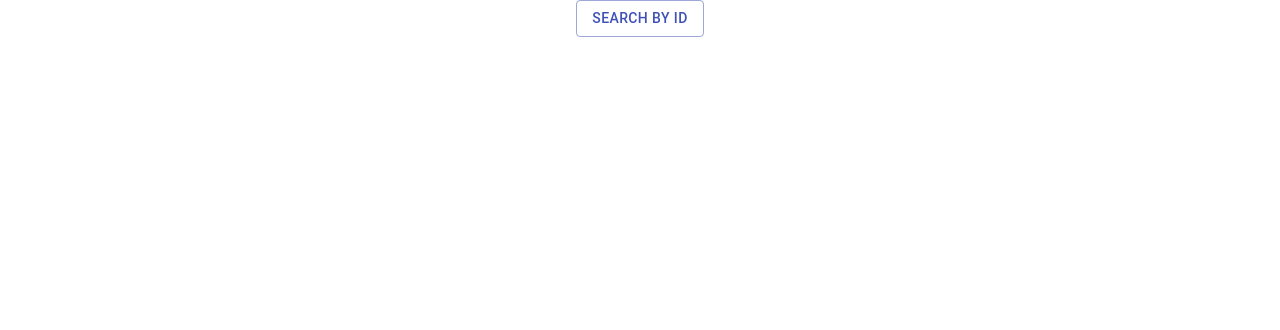
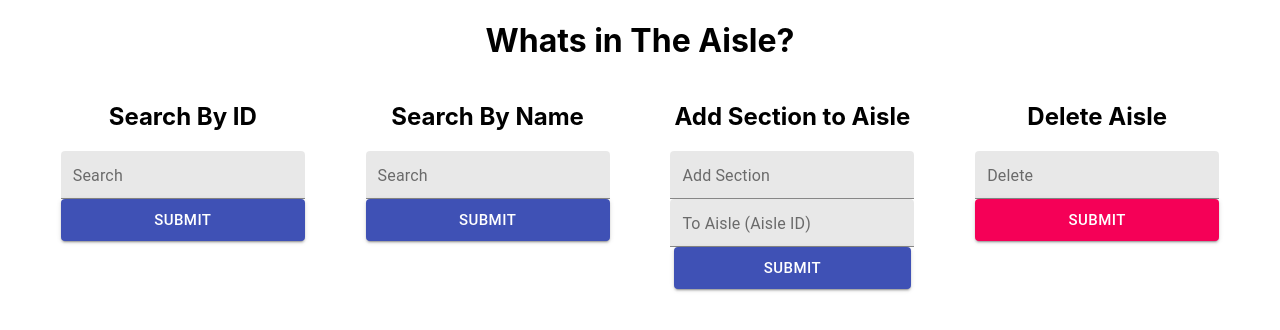
Before and after one commit to lanxdrey19/Real-Time-Aisle-Frontend, a React (Create React App) app in the folder my-app/: page / in a window 1280 px wide. Shown: the top 330 px of the page. Built offline with nearby package versions, Linux system fonts and the light colour scheme.

Commit message:
functionality layout completed

```diff
--- /dev/null
+++ b/my-app/src/Components/AddSection.tsx
@@ -0,0 +1,39 @@
+import React from 'react';
+import { Grid, TextField, Button } from '@material-ui/core';
+
+function AddSection(props : any) {
+
+    return (
+        <div>
+            <h2 className='title'>Add Section to Aisle</h2>
+          <Grid
+            container
+            direction="column"
+            justify="center"
+            alignItems="center"
+          >
+
+          <form className='searchField' noValidate autoComplete="off">
+
+            <TextField id="filled-basic" label="Add Section" variant="filled" size="small" />
+
+          </form>
+          <form className='searchField' noValidate autoComplete="off">
+
+            <TextField id="filled-basic" label="To Aisle (Aisle ID)" variant="filled" size="small" />
+
+          </form>
+
+
+            <Button  variant="contained" color="primary" size="large" style={{  width: "97%" }} >
+                Submit
+            </Button>
+
+
+        </Grid>
+        </div>
+    )
+
+}
+
+export default AddSection;
--- /dev/null
+++ b/my-app/src/Components/AllAisleSection.tsx
@@ -0,0 +1,30 @@
+import React from 'react';
+import { Grid, TextField, Button } from '@material-ui/core';
+import SearchById from './SearchById';
+import SearchByName from './SearchByName';
+import AddSection from './AddSection';
+import DeleteAisle from './DeleteAisle';
+
+
+function AllAisleSection(props : any) {
+
+    return (
+        <div>
+            <h1 className='title'>Whats in The Aisle?</h1>
+          <Grid
+            container
+            direction="row"
+            justify="space-evenly"
+            alignItems="flex-start"
+          >
+              <SearchById/>
+              <SearchByName/>
+              <AddSection/>
+              <DeleteAisle/>
+        </Grid>
+        </div>
+    )
+
+}
+
+export default AllAisleSection;
--- /dev/null
+++ b/my-app/src/Components/DeleteAisle.tsx
@@ -0,0 +1,34 @@
+import React from 'react';
+import { Grid, TextField, Button } from '@material-ui/core';
+
+function DeleteAisle(props : any) {
+
+    return (
+        <div>
+            <h2 className='title'>Delete Aisle</h2>
+          <Grid
+            container
+            direction="column"
+            justify="center"
+            alignItems="center"
+          >
+
+          <form className='searchField' noValidate autoComplete="off">
+
+            <TextField id="filled-basic" label="Delete" variant="filled" size="small" />
+
+          </form>
+
+
+            <Button variant="contained" color="secondary" size="large" style={{  width: "100%" }}>
+                Submit
+            </Button>
+
+
+        </Grid>
+        </div>
+    )
+
+}
+
+export default DeleteAisle;
--- /dev/null
+++ b/my-app/src/Components/SearchById.tsx
@@ -0,0 +1,34 @@
+import React from 'react';
+import { Grid, TextField, Button } from '@material-ui/core';
+
+function SearchById(props : any) {
+
+    return (
+        <div>
+            <h2 className='title'>Search By ID</h2>
+          <Grid
+            container
+            direction="column"
+            justify="center"
+            alignItems="center"
+          >
+
+          <form className='searchField' noValidate autoComplete="off">
+
+            <TextField id="filled-basic" label="Search" variant="filled" size="small" />
+
+          </form>
+
+
+            <Button variant="contained" color="primary" size="large" style={{  width: "100%" }}>
+                Submit
+            </Button>
+
+
+        </Grid>
+        </div>
+    )
+
+}
+
+export default SearchById;
--- /dev/null
+++ b/my-app/src/Components/SearchByName.tsx
@@ -0,0 +1,34 @@
+import React from 'react';
+import { Grid, TextField, Button } from '@material-ui/core';
+
+function SearchByName(props : any) {
+
+    return (
+        <div>
+            <h2 className='title'>Search By Name</h2>
+          <Grid
+            container
+            direction="column"
+            justify="center"
+            alignItems="center"
+          >
+
+          <form className='searchField' noValidate autoComplete="off">
+
+            <TextField id="filled-basic" label="Search" variant="filled" size="small" />
+
+          </form>
+
+
+            <Button variant="contained" color="primary" size="large" style={{  width: "100%" }} >
+                Submit
+            </Button>
+
+
+        </Grid>
+        </div>
+    )
+
+}
+
+export default SearchByName;
--- a/my-app/src/Page/HomePage.tsx
+++ b/my-app/src/Page/HomePage.tsx
@@ -1,12 +1,11 @@
 import React from 'react';
 import { Grid, TextField, Button } from '@material-ui/core';
+import AllAisleSection from '../Components/AllAisleSection';
 
 function HomePage() {
     return (
         <div>
-            <Button variant="outlined" color="primary">
-                Search by ID
-            </Button>
+           <AllAisleSection/>
         </div>
     )
 }
```
Also changed, not shown: my-app/src/Components/Search.tsx (deleted, +0 -9 lines).
